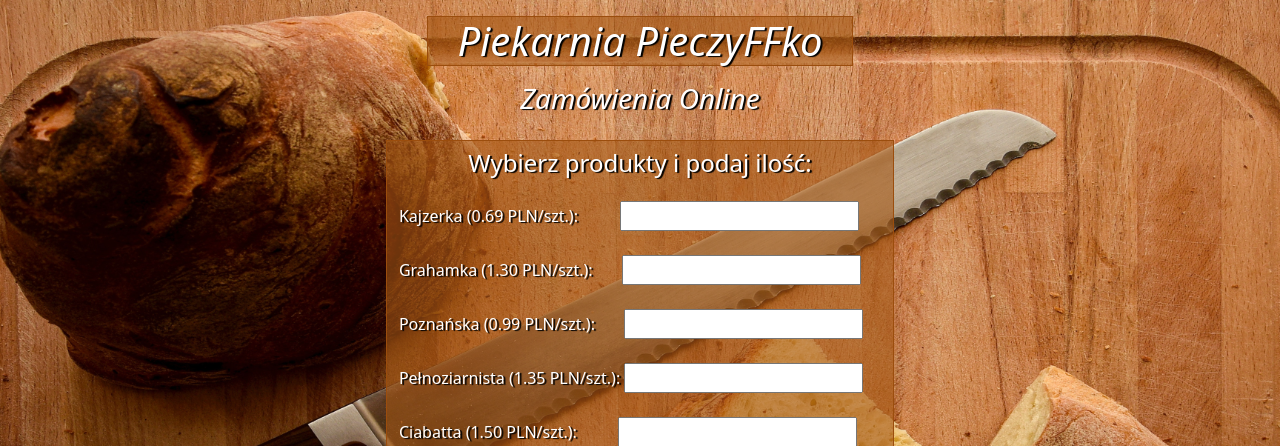
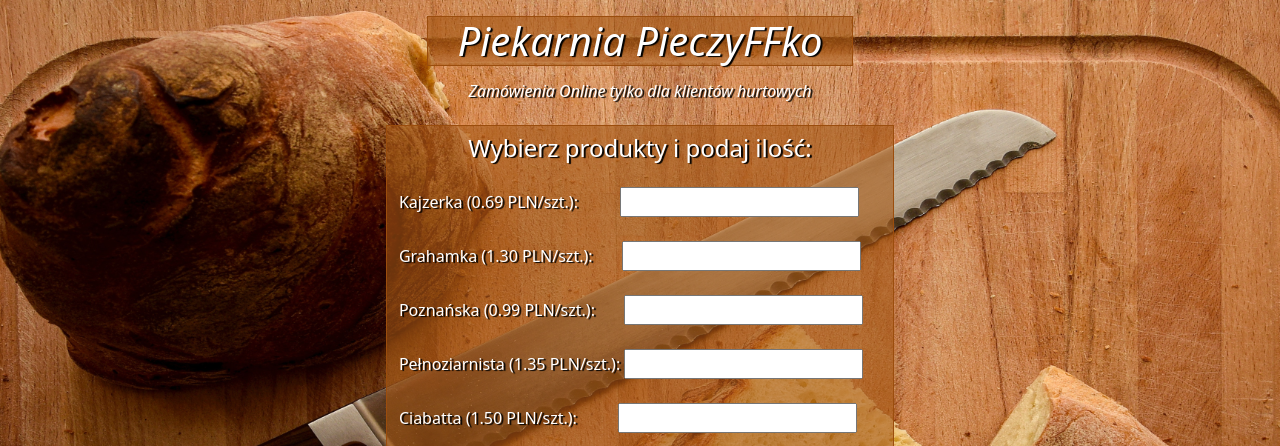
Before and after one commit to DarkoKa/Order-Form, a PHP site: page /Form_order/ in a window 1280 px wide. Shown: the top 446 px of the page. Run offline with PHP 8.4, Linux system fonts and the light colour scheme.

Commit message:
Add files via upload

```diff
--- a/index.php
+++ b/index.php
@@ -16,7 +16,7 @@
 
   <div class="container align-items-center justify-content-center pt-3 pb-2 h1 text-center myStyleForMainTitle">
         <p class="companyNameStyle">Piekarnia PieczyFFko</p>
-        <h3>Zamówienia Online</h3>
+        <h6>Zamówienia Online tylko dla klientów hurtowych</h6>
   </div>
 
   <div class="container-fluid d-flex align-items-center justify-content-center">
```
